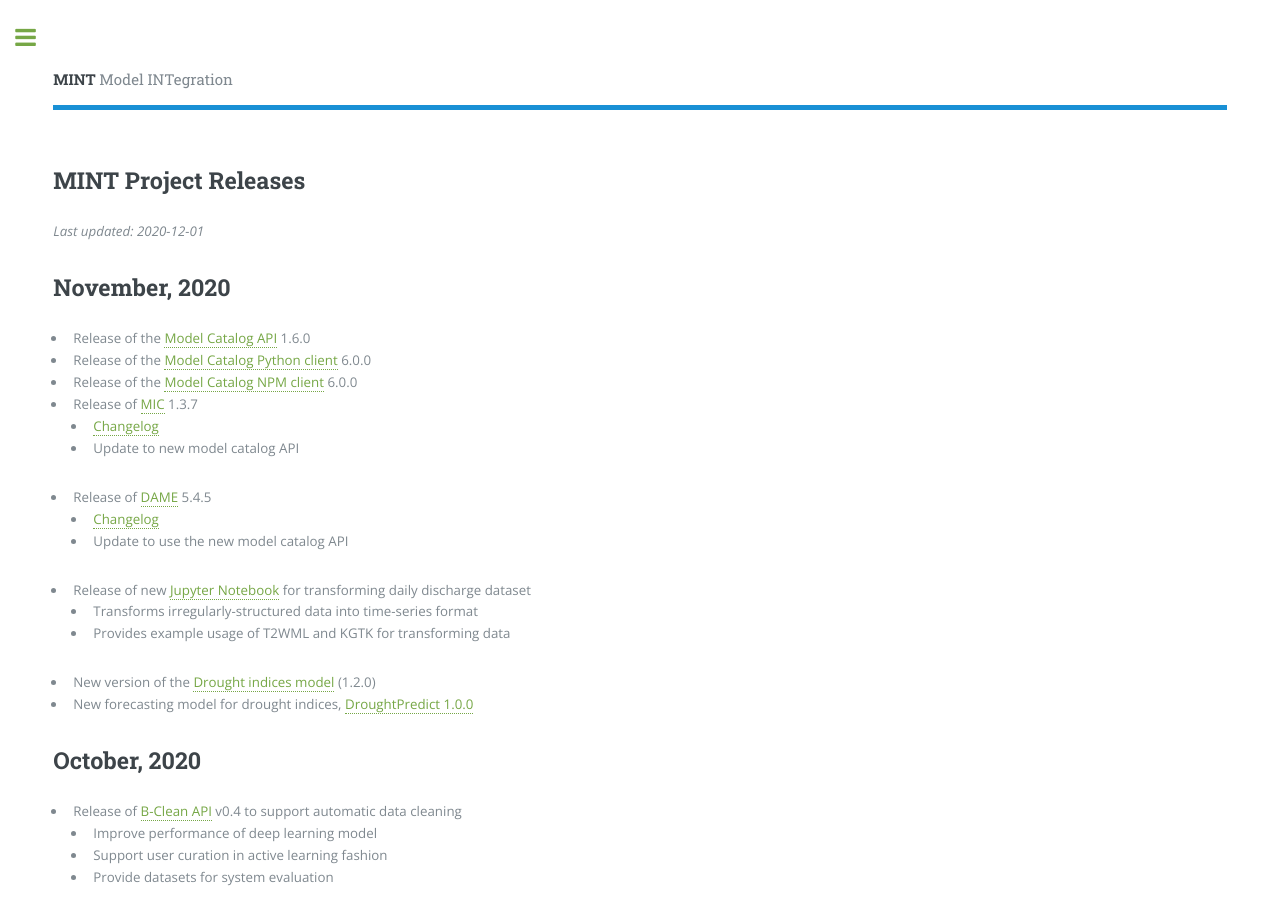
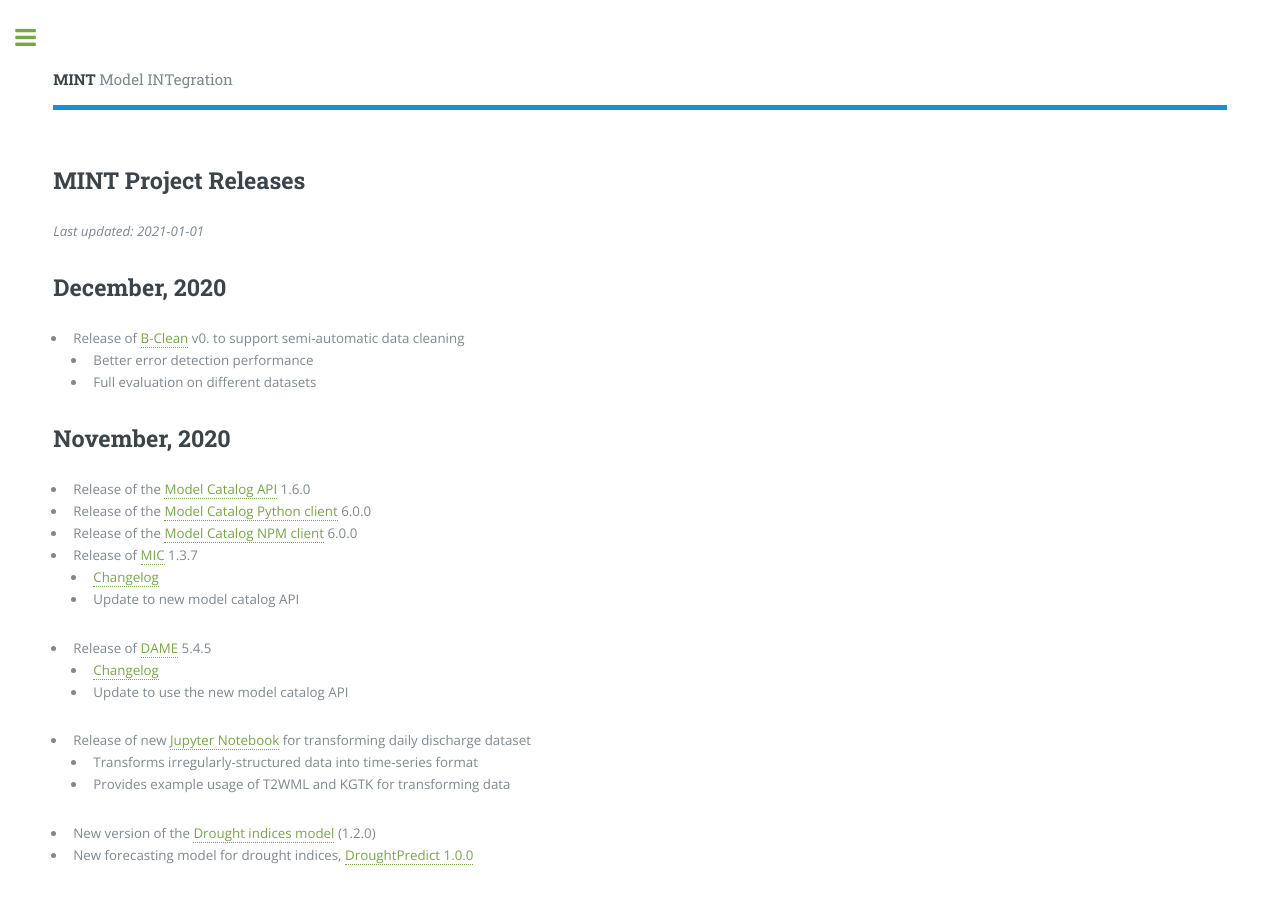
Before and after one commit to KnowledgeCaptureAndDiscovery/MINT, a Jekyll site: the page built from releases.md, in a window 1280 px wide and 900 px high. Built offline with Jekyll 4.4.1, drawn with Linux system fonts in a browser that asks for light colours.

Commit message:
Update releases.md

```diff
--- a/releases.md
+++ b/releases.md
@@ -3,7 +3,13 @@
 title: MINT Project Releases
 ---
 
-*Last updated: 2020-12-01*
+*Last updated: 2021-01-01*
+
+## December, 2020
+ * Release of [B-Clean](https://github.com/minhptx/B-clean-public) v0. to support semi-automatic data cleaning
+   * Better error detection performance
+   * Full evaluation on different datasets
+
 ## November, 2020
 * Release of the [Model Catalog API](https://github.com/mintproject/model-catalog-api/releases/tag/1.6.0) 1.6.0
 * Release of the [Model Catalog Python client](https://github.com/mintproject/model-catalog-python-api-client/releases/tag/6.0.0) 6.0.0
```
